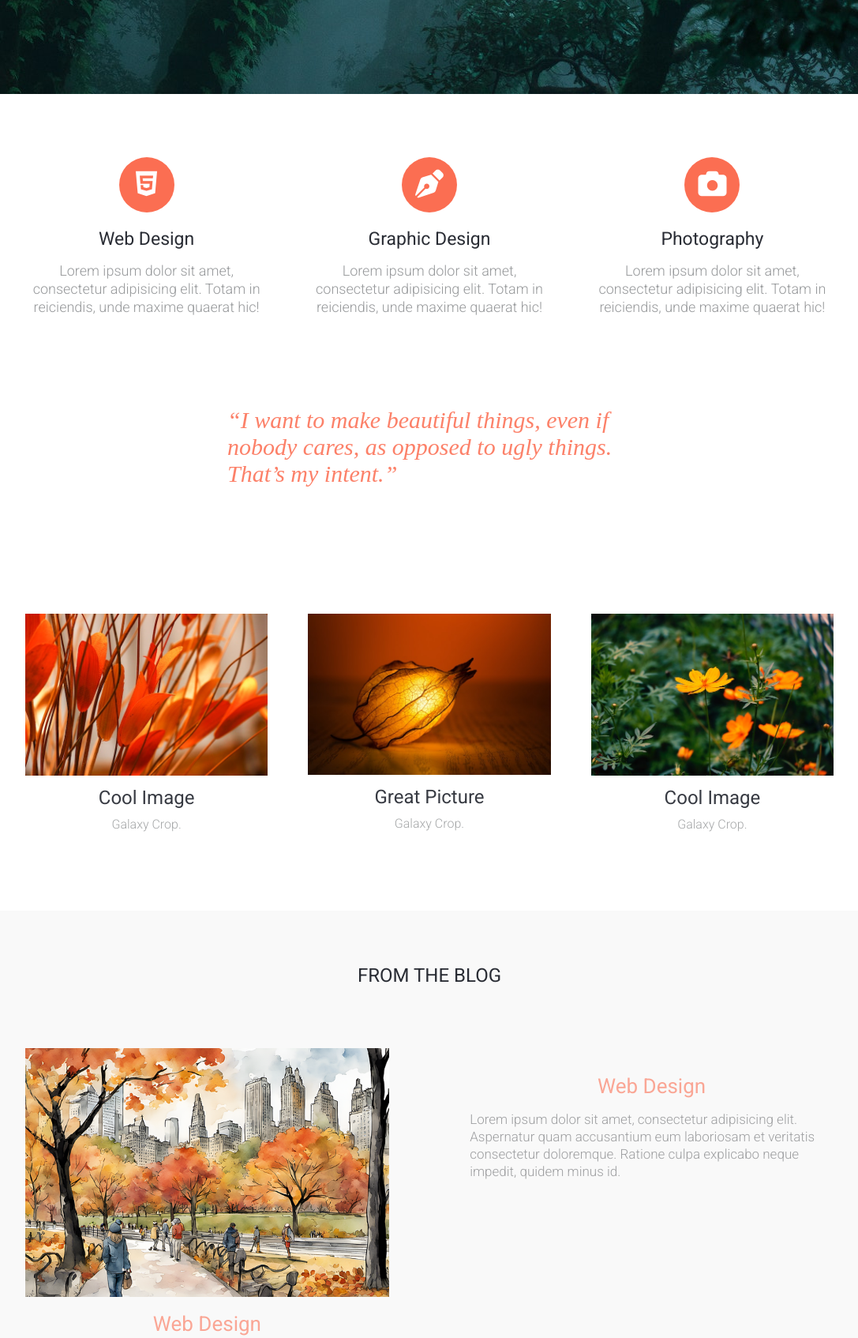
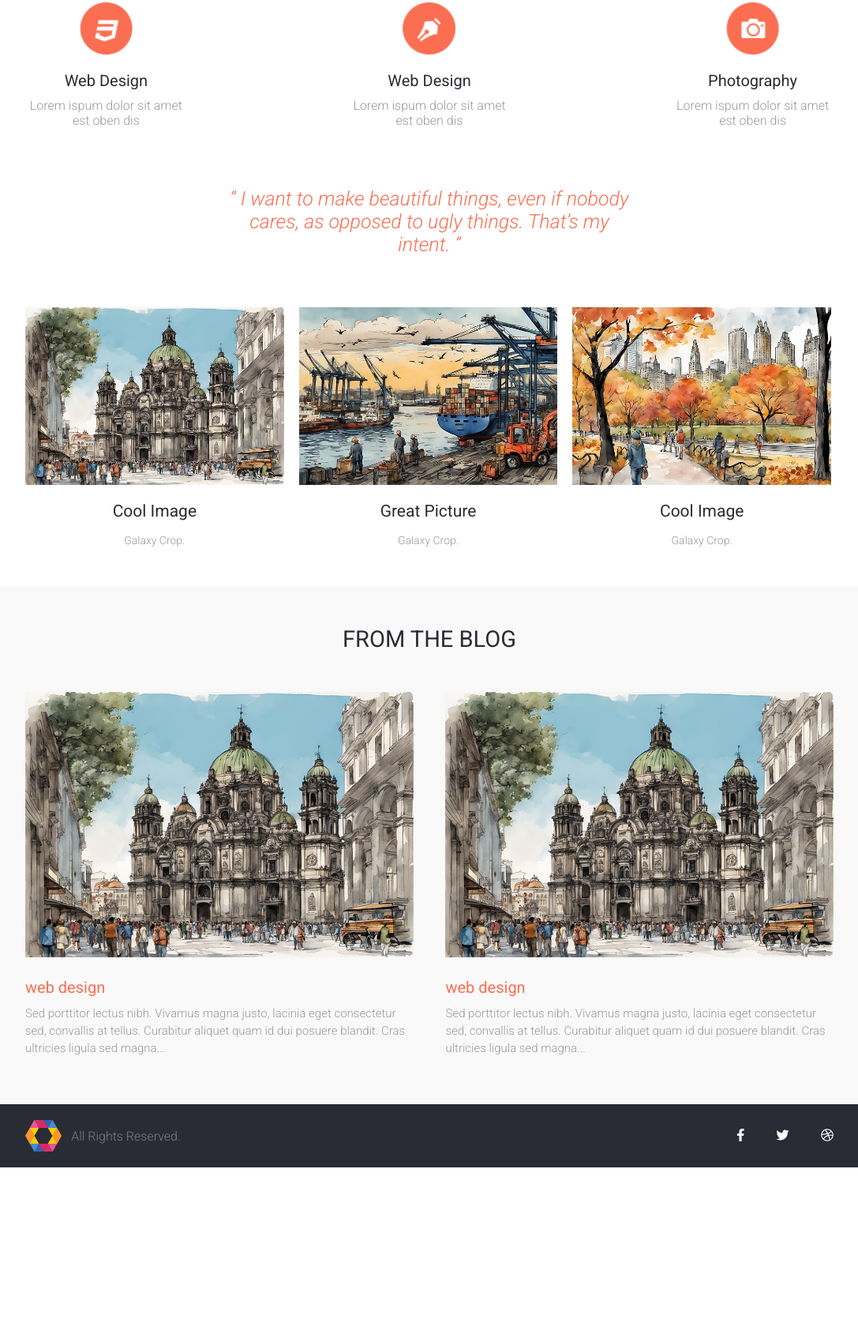
Before and after one commit to asmtarek2/galaxy, a plain HTML site: page index.html in a window 1280 px wide. Shown: the part 745-2439 px from the top of the page at 79% size, without its empty margins (96-1183 px from the left). After the commit the page ends 2223 px from the top, so only its background shows below. Drawn offline with Linux system fonts and the light colour scheme.

Commit message:
Add files via upload

```diff
--- a/css/style.css
+++ b/css/style.css
@@ -1,19 +1,14 @@
 *{
     margin: 0;
     padding: 0;
+}
 
-}
-h1,h2,h3,h4,h5,h6,p,ul{
+h1,h2,h3,h4,h5,h6,p{
     margin: 0;
     padding: 0;
 }
 
 header{
-
-padding: 10px 0;
-}
-
-.header_wrapper{
 
 width: 80%;
 
@@ -23,306 +18,276 @@ display: flex;
 
 justify-content: space-between;
 
-align-items: center;
+padding: 30px 0px;
 }
 .logo{
 
-width: 20%;
 }
 .logo img{
 
 }
-.unsubscribe{
+
+nav{
+
+padding: 25px 0px;
+}
+nav a{
+
+color: #97999b;
+
+text-transform: capitalize;
+
+text-decoration: none;
+
+font-size: 15px;
+}
+
+.feature_1{
+
+background-color: #292c34;
+}
+.ad{
+
+color: navajowhite;
+
+text-align: center;
+
+padding: 200px 0px;
+}
+.ad h1{
+
+color: #ffffff;
+
+font-size: 40px;
+
+text-transform: uppercase;
+
+font-family: 'Roboto', sans-serif;
+}
+.ad h4{
+
+color: #ffffff;
+
+font-size: 20px;
+
+padding-top: 12px;
+
+font-family: 'Roboto', sans-serif;
+
+font-weight: 400;
+}.ad button{
+    margin-top: 45px;
+    padding: 11px 30px;
+    background-color: #fb6e52;
+    border: 1.5px solid #e2d9d8;
+    border-radius: 5px;
+}
+.ad button a{
+
+text-decoration: none;
+
+color: #ffffff;
+
+font-family: 'Roboto', sans-serif;
+
+font-weight: 500;
+
+text-align: center;
+
+text-transform: capitalize;
+
+font-size: 15px;
+}
+
+.service{
+
+width: 80%;
+
+margin: auto;
+
+padding-top: 50px;
+
+/* display: flex; */
+}
+.service_container{
+
+display: flex;
+
+justify-content: space-between;
+}
+.item{
 
 width: 20%;
 
 text-align: center;
 }
-.unsubscribe a{text-decoration: none;color: #97999b;text-transform: capitalize;}
-
-.banner{
-    background-image: url(../images/new\ 2.jpg);
-    min-height: 100vh;
-    background-repeat: no-repeat;
-    background-size: cover;
-    background-position: center;
-    display: flex;
-    align-items: center;
-    justify-content: center;
-    text-align: center;
-}
-.banner h1{
-
-color: #ffffff;
-
-font-size: 40px;
-
-margin-bottom: 20px;
-}
-.banner p{
-
-font-size: 19px;
-
-color: #ffffff;
-
-padding-bottom: 20px;
-
-text-transform: lowercase;
-}
-.banner button{background-color: #fb6e52;padding: 12px 35px;border: none;border: 1px solid #fff;border-radius: 3px;color: #fff;text-transform: capitalize;font-size: 15px;cursor: pointer;
-transition: .4s all ease-in-out;
+.item img{
+    padding-bottom: 17px;
+    width: 33%;
 }
 
-.banner button:hover{
+.item h3{
 
-    background-color:#a84b38;
-
-}
-
-.banner button i{
-    transition: .4s all ease-in-out;
-}
-
-.banner button:hover i{
-    margin-left: 3px;
-}
-
-.feature_section{
-
-padding: 80px 0;
-}
-.feature_wrapper{
-
-width: 80%;
-
-margin: auto;
-}
-.feature{
-    display: flex;
-    justify-content: space-between;
-}
-.feature_item{
-
-width: 30%;
-
-text-align: center;
-}
-.feature_item h3{
+color: #292c34;
 
 text-transform: capitalize;
 
-font-size: 23px;
-
-margin-bottom: 15px;
+font-size: 20px;
 
 font-family: 'Roboto', sans-serif;
 
 font-weight: 400;
+}
+.item p{
 
-color: #292c34;
-}
-
-.feature_item p{
-
-font-size: 17px;
-
-margin-bottom: 10px;
-
-color: #97999b;
-
-font-size: 18px;
-
-line-height: 23px;
-
-font-family: 'Roboto', sans-serif;
-
-font-weight: 300;
-}
-.icon{
-
-height: 70px;
-
-width: 70px;
-
-background-color: #fb6e52;
-
-color: white;
-
-font-size: 36px;
-
-line-height: 70px;
-
-border-radius: 50%;
-
-margin: auto;
-
-margin-bottom: 20px;
-}
-.quote{
-
-width: 50%;
-
-margin: 60px auto;
-
-padding-top: 45px;
-}
-
-.quote h1{
-
-color: #fc8169;
-
-font-style: italic;
-
-font-weight: 100;
-
-font-size: 30px;
-}
-
-.gallery{
-
-margin-top: 10px;
-}
-
-.gallery_wrapper{
-
-width: 80%;
-
-display: flex;
-
-margin: 20px auto;
-
-justify-content: space-between;
-}
-.item{
-
-width: 30%;
-}
-
-.item img{
-
-width: 100%;
-
-margin-bottom: 10px;
-}
-
-.item h2{
-
-text-align: center;
-
-color: #373a42;
-
-text-transform: capitalize;
-
-font-family: 'Roboto', sans-serif;
-
-font-weight: 400;
-
-margin-bottom: 10px;
-
-font-size: 24px;
-}
-
-.item h5{
-
-text-align: center;
-
-color: #a5a7a8;
-
-text-transform: capitalize;
+padding: 10px 0;
 
 font-family: 'Roboto', sans-serif;
 
 font-weight: 300;
 
 font-size: 16px;
+
+color: #97999b;
 }
 
-.blog{
+article{
 
-margin-top: 100px;
-
-background-color: #f9f9f9;
-}
-
-.blog_wrapper{
-
-width: 80%;
+width: 41%;
 
 margin: auto;
-}
 
-.blog_header{
-    /* align-items: center; */
-}
-
-.blog_header h1{
-
-margin: 78px 0;
+padding: 65px 0;
 
 text-align: center;
+}
+article h1{
 
-color: #292c34;
-
-text-transform: uppercase;
-
-font-family: 'Roboto', sans-serif;
-
-font-weight: 400;
-
-padding-top: 68px;
-}
-
-.blog_content{
-
-display: flex;
-
-justify-content: space-between;
-}
-
-.blog_1{
-
-width: 45%;
-}
-
-.blog_1 img{
-
-width: 100%;
-}
-
-.blog_1 h2{
-
-margin-top: 15px;
-
-text-align: center;
-
-color: #faa695;
-
-text-transform: capitalize;
-
-font-family: 'Roboto', sans-serif;
-
-font-weight: 400;
-
-font-size: 26px;
-}
-
-.blog_1 p{
-
-color: #9e9fa1;
-
-margin-top: 16px;
+color: #fb6e52;
 
 font-family: 'Roboto', sans-serif;
 
 font-weight: 300;
 
-font-size: 17px;
+font-style: italic;
 
-line-height: 22px;
+font-size: 25px;
 
-margin-bottom: 25px;
+text-transform: inherit;
 }
 
+article h1 q{
+
+}
+
+
+/* abc */
+
+.image{
+
+    width: 80%;
+    margin: auto;
+
+}
+
+
+
+
+.main {
+    width: 100%;
+    margin:auto;
+    overflow: hidden;
+}
+
+
+
+
+.box {
+    width: 32%;
+    float: left;
+    margin-right: 19px;
+}
+
+
+
+.box:nth-child(3){
+
+    margin-right: 0px;
+}
+
+.box h2 {
+    color: #292c34;
+    text-align: center;
+    padding: 17px;
+    font-size: 21px;
+    font-family: 'Roboto', sans-serif;
+    font-weight: 400;
+    text-transform: capitalize;
+}
+
+.box img{
+    width: 100%;
+}
+
+.box h4 {
+    color: #97999b;
+    text-align: center;
+    font-family: 'Roboto', sans-serif;
+    font-weight: 300;
+    padding-bottom: 50px;
+    text-transform: capitalize;
+    font-size: 14px;
+}
+
+/* complex  */
+
+.blog h1 {
+    text-align: center;
+    padding: 50px 0px;
+    color: #292c34;
+    text-transform: uppercase;
+    font-size: 29px;
+    font-family: Roboto, sans-serif;
+    font-weight: 400;
+}
+
+.blog {
+    width: 100%;
+    background-color: rgb(249, 249, 249);
+    padding-bottom: 60px;
+}
+
+.blog_container {
+    width: 80%;
+    display: flex;
+    justify-content:space-between;
+    margin:auto;
+}
+
+.blog_1 {
+    width: 48%;
+}
+
+.blog_1 img {
+    width: 100%;
+    padding-bottom: 22px;
+}
+
+.blog_1 h3 {
+    margin-bottom: 10px;
+    color: rgb(251, 110, 82);
+    font-family: Roboto, sans-serif;
+    font-weight: 400;
+    font-size: 20px;
+}
+
+.blog_1 p {
+    color: rgb(151, 153, 155);
+    font-family: Roboto, sans-serif;
+    font-weight: 300;
+    font-size: 15px;
+    line-height: 22px;
+}
 
 footer{
 
@@ -350,9 +315,7 @@ justify-content: space-between;
 
 align-items: center;
 
-width: 21%;
-
-text-align: center;
+width: 20%;
 }
 
 .rights img{
--- a/index.html
+++ b/index.html
@@ -9,156 +9,142 @@
     <link rel="preconnect" href="https://fonts.gstatic.com" crossorigin>
     <link href="https://fonts.googleapis.com/css2?family=Playfair+Display:wght@400;500;600;700;800;900&family=Roboto:ital,wght@0,300;0,400;0,500;0,700;1,300&family=Ubuntu:wght@300;400;500;700&display=swap" rel="stylesheet">
 
+
+    <link rel="stylesheet" href="css/all.min.css">
+
+    <link rel="stylesheet" href="css/style.css">
     <link rel="icon" href="images/galaxy.png">
-    <link rel="stylesheet" href="css/style.css">
 
 </head>
+
 <body>
 
-    <!-- header part  -->
+    <!-- header section -->
     <header>
-        <div class="header_wrapper">
-            <div class="logo">
-                <img src="images/logo.png" alt="">
-            </div>
-            <div class="unsubscribe">
-                <a href="">unsubscribe</a>
-            </div>
+        <div class="logo">
+            <img src="images/logo.png" alt="">
         </div>
+        <nav>
+            <a href="">unsubscribe</a>
+        </nav>
     </header>
 
-    <!-- banner section  -->
+    <!-- feature1 -->
 
-    <section class="banner">
-
-        <div>
-            <h1>NEW BRANDING STYLE</h1>
-            <p>see our new graphic design collection</p>
-            <button>learn more <i class="fa-solid fa-chevron-right"></i></button>
+    <section class="feature_1">
+        <div class="ad">
+            <h1>new branding style</h1>
+            <h4>see our graphic design collection</h4>
+            <button>
+                <a href="">learn more &nbsp; <img src="images/arrow.png" alt=""></a>
+            </button>
         </div>
-
     </section>
 
-    <section class="feature_section">
-        <div class="feature_wrapper">
-            <div class="feature">
-                <div class="feature_item">
-                    <div class="icon">
+    <!-- service section -->
 
-                        <i class="fa-brands fa-html5"></i>
-
-                    </div>
-                    <h3>web design</h3>
-                    <p>Lorem ipsum dolor sit amet, consectetur adipisicing elit. Totam in reiciendis, unde maxime quaerat hic!</p>
-                </div>
-
-                <div class="feature_item">
-                    <div class="icon">
-
-                        <i class="fa-solid fa-pen-nib"></i>
-
-                    </div>
-                    <h3>graphic design</h3>
-                    <p>Lorem ipsum dolor sit amet, consectetur adipisicing elit. Totam in reiciendis, unde maxime quaerat hic!</p>
-                </div>
-
-                <div class="feature_item">
-                    <div class="icon">
-
-                        <i class="fa-solid fa-camera"></i>
-
-                    </div>
-                    <h3>photography</h3>
-                    <p>Lorem ipsum dolor sit amet, consectetur adipisicing elit. Totam in reiciendis, unde maxime quaerat hic!</p>
-                </div>
-
-            </div>
-
-
-
-            <div class="quote">
-                <h1><q>I want to make beautiful things, even if nobody cares,
-                    as opposed to ugly things. That’s my intent.</q></h1>
-
-            </div>
-
-        </div>
-
-    </section>
-
-    <!-- gallery section starts -->
-
-    <section class="gallery">
-        <div class="gallery_wrapper">
+    <section class="service">
+        <div class="service_container">
             <div class="item">
-
-                <img src="images/a1.jpg" alt="">
-                <h2>cool image</h2>
-                <h5>galaxy crop.</h5>
-
+                <img src="images/pic-1.png" alt="">
+                <h3>Web Design</h3>
+                <p>Lorem ispum dolor sit amet
+                    est oben dis</p>
             </div>
 
             <div class="item">
-
-                <img src="images/a2.jpg" alt="">
-                <h2>great picture</h2>
-                <h5>galaxy crop.</h5>
-
+                <img src="images/pic-2.png" alt="">
+                <h3>Web Design</h3>
+                <p>Lorem ispum dolor sit amet
+                    est oben dis</p>
             </div>
 
             <div class="item">
-
-                <img src="images/a3.jpg" alt="">
-                <h2>cool image</h2>
-                <h5>galaxy crop.</h5>
-
+                <img src="images/pic-3.png" alt="">
+                <h3>photography</h3>
+                <p>Lorem ispum dolor sit amet
+                    est oben dis</p>
             </div>
         </div>
 
     </section>
 
+    <!-- quote section -->
+    <article>
+        <h1>
+            <q>
+             I want to make beautiful things, even if nobody cares,
+            as opposed to ugly things. That’s my intent.
+            </q>
+        </h1>
+    </article>
 
-    <!-- gallery section ends -->
+    <!-- image section -->
+
+    <section class="image">
+    <div class="main">
+        <div class="box">
+
+                <img src="images/item 2.webp" alt="">
+
+                <h2>cool image</h2>
+
+                <h4>galaxy crop.</h4>
+
+        </div>
+
+        <div class="box">
+
+                <img src="images/item 6.jpg" alt="">
+
+                <h2>great picture</h2>
+
+                <h4>galaxy crop.</h4>
+
+        </div>
 
 
-    <!-- blog section starts  -->
+        <div class="box">
+
+                <img src="images/item 1.webp" alt="">
+
+                <h2>cool image</h2>
+
+                <h4>galaxy crop.</h4>
+        </div>
+    </div>
+    </section>
+
+   <!-- blog section -->
 
     <section class="blog">
 
-        <div class="blog_wrapper">
-            <div class="blog_header">
-
-                <h1>FROM THE BLOG</h1>
-
+        <h1>from the blog</h1>
+        <div class="blog_container">
+            <div class="blog_1">
+                <img src="images/item 2.webp" alt="">
+                <h3>web design</h3>
+                <p>Sed porttitor lectus nibh. Vivamus magna justo,
+                    lacinia eget consectetur sed, convallis at tellus.
+                    Curabitur aliquet quam id dui posuere blandit.
+                    Cras ultricies ligula sed magna...</p>
             </div>
 
-            <div class="blog_content">
-                <div class="blog_1">
 
-                    <img src="images/item 1.webp" alt="">
-                    <h2>web design</h2>
-                    <p>Lorem ipsum dolor sit amet, consectetur adipisicing elit. Aspernatur quam accusantium eum laboriosam et veritatis consectetur doloremque. Ratione culpa explicabo neque impedit, quidem minus id.</p>
-
-                </div>
-
-                <div class="blog_1">
-
-                    <img src="images/item 4.jpg" alt="">
-                    <h2>web design</h2>
-                    <p>Lorem ipsum dolor sit amet, consectetur adipisicing elit. Aspernatur quam accusantium eum laboriosam et veritatis consectetur doloremque. Ratione culpa explicabo neque impedit, quidem minus id.</p>
-
-                </div>
-
+            <div class="blog_1">
+                <img src="images/item 2.webp" alt="">
+                <h3>web design</h3>
+                <p>Sed porttitor lectus nibh. Vivamus magna justo,
+                    lacinia eget consectetur sed, convallis at tellus.
+                    Curabitur aliquet quam id dui posuere blandit.
+                    Cras ultricies ligula sed magna...</p>
             </div>
         </div>
     </section>
 
 
 
-    <!-- blog section ends  -->
-
-
-    <!-- footer section starts  -->
+    <!-- footer section  -->
 
     <footer>
         <div class="footer_container">
@@ -183,11 +169,5 @@
 
 
 
-    <!-- footer section ends  -->
-
-
-
-    <script src="https://kit.fontawesome.com/14fca01807.js" crossorigin="anonymous"></script>
-
 </body>
 </html>
```
Lines whose indentation alone changed are shown as unchanged.
